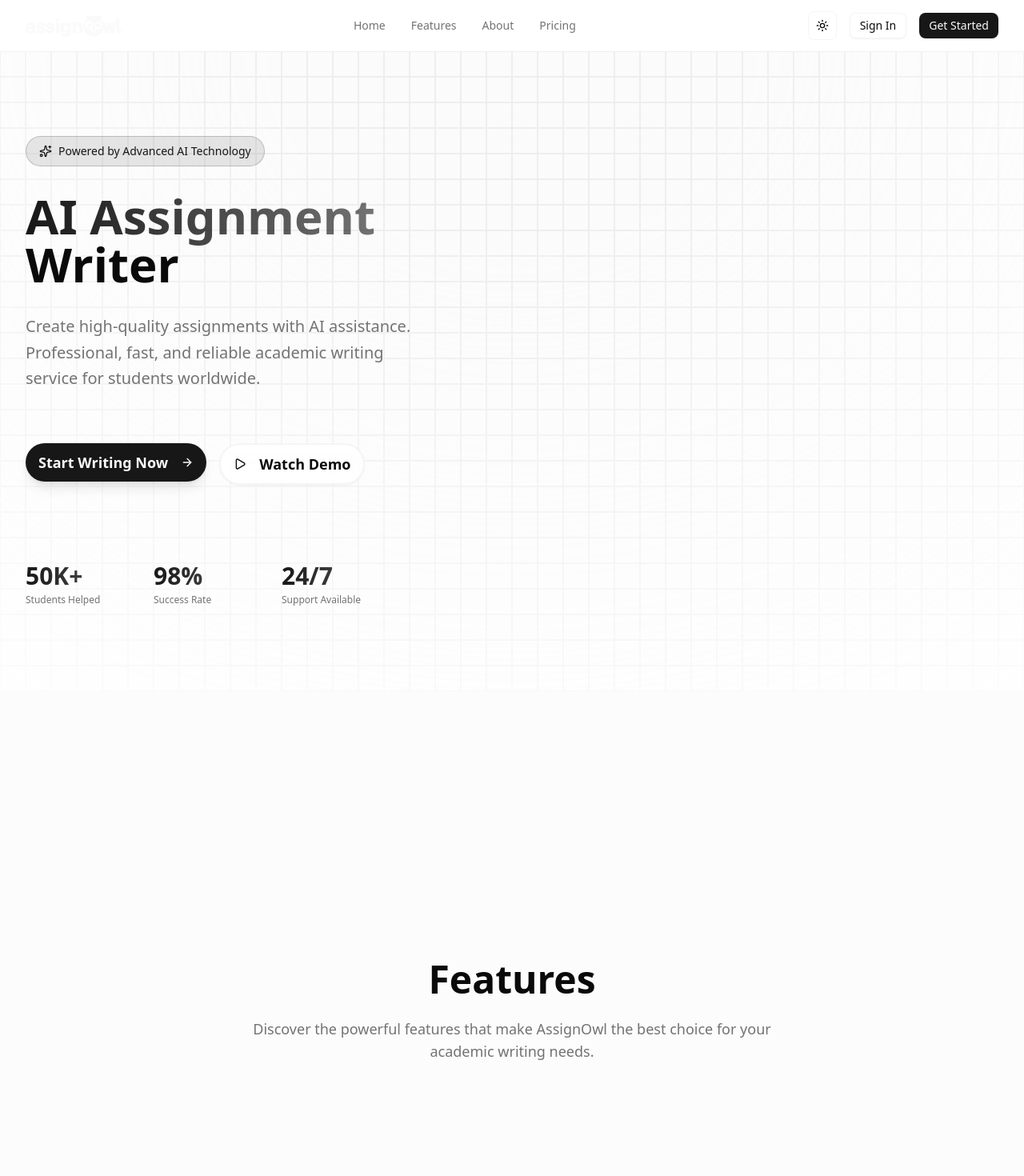
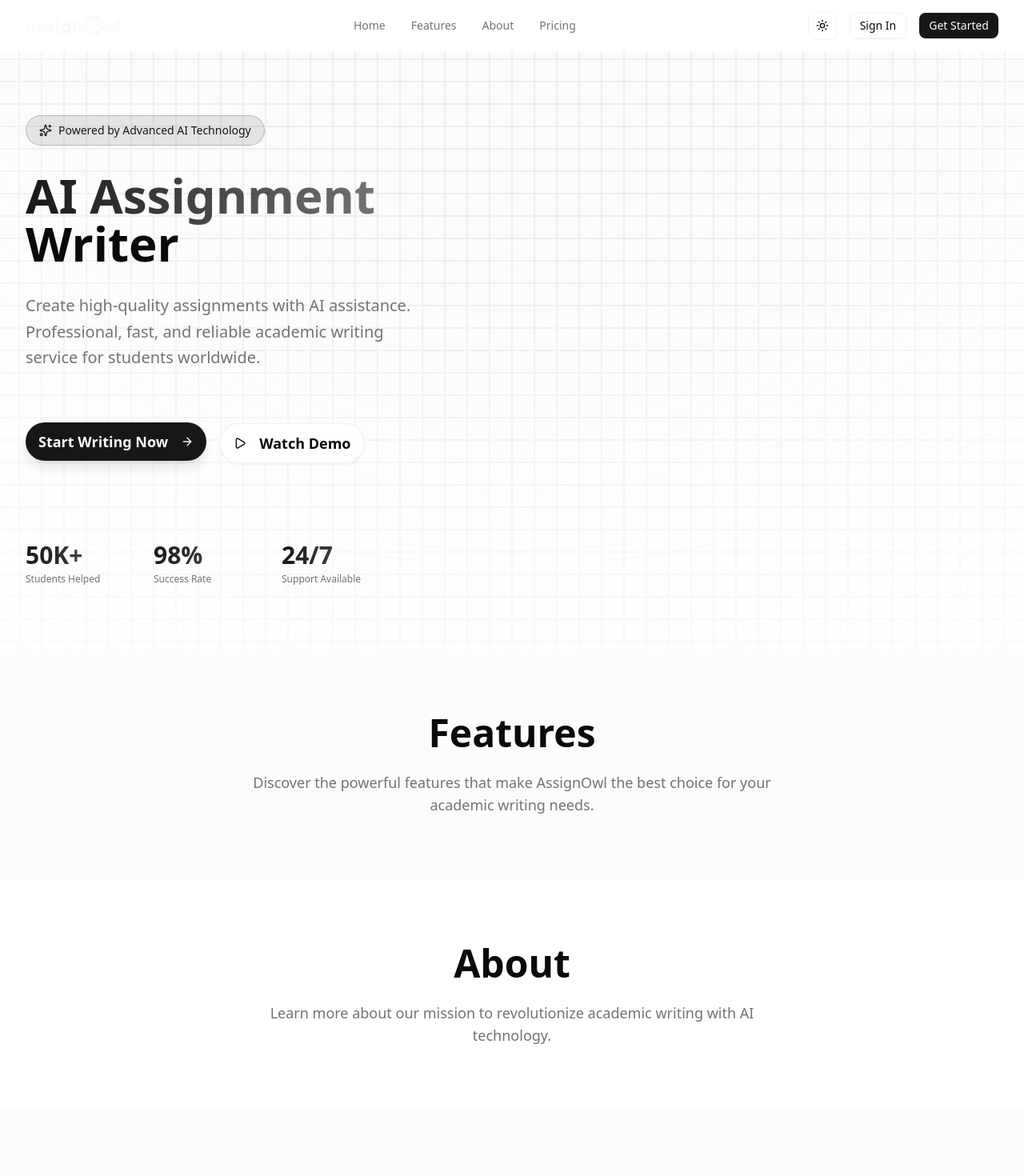
Before and after one commit to tanaymishra/assignowlfrontend, a Next.js app: page / in a window 1280 px wide. Shown: the top 1470 px of the page at 80% size. Built offline with nearby package versions, Linux system fonts and the light colour scheme.

Commit message:
hero correction

```diff
--- a/app/page.tsx
+++ b/app/page.tsx
@@ -8,7 +8,7 @@ export default function Home() {
      <HeroSection/>
 
       {/* Features Section */}
-      <section id="features" className="min-h-screen flex items-center justify-center bg-muted/30">
+      <section id="features" className="flex items-center justify-center bg-muted/30 py-20">
         <div className="container mx-auto px-4 sm:px-6 lg:px-8">
           <motion.div
             className="text-center space-y-6"
@@ -26,7 +26,7 @@ export default function Home() {
       </section>
 
       {/* About Section */}
-      <section id="about" className="min-h-screen flex items-center justify-center">
+      <section id="about" className="flex items-center justify-center py-20">
         <div className="container mx-auto px-4 sm:px-6 lg:px-8">
           <motion.div
             className="text-center space-y-6"
@@ -44,7 +44,7 @@ export default function Home() {
       </section>
 
       {/* Pricing Section */}
-      <section id="pricing" className="min-h-screen flex items-center justify-center bg-muted/30">
+      <section id="pricing" className="flex items-center justify-center bg-muted/30 py-20">
         <div className="container mx-auto px-4 sm:px-6 lg:px-8">
           <motion.div
             className="text-center space-y-6"
--- a/components/sections/home/hero.tsx
+++ b/components/sections/home/hero.tsx
@@ -16,15 +16,15 @@ export default function HeroSection() {
   };
 
   return (
-    <div className="relative flex min-h-screen w-full items-center justify-center overflow-hidden">
+    <div className="relative w-full overflow-hidden">
       {/* Full screen background ripple effect */}
       <div className="absolute inset-0 w-full h-full">
-        <BackgroundRippleEffect rows={25} cols={60} cellSize={32} />
+        <BackgroundRippleEffect rows={30} cols={80} cellSize={28} />
       </div>
 
       {/* Content Grid: Left content, Right empty */}
-      <div className="relative z-10 w-full max-w-7xl mx-auto px-4 sm:px-6 lg:px-8 h-full">
-        <div className="grid grid-cols-1 lg:grid-cols-2 gap-12 items-center h-full py-8">
+      <div className="relative z-10 w-full max-w-7xl mx-auto px-4 sm:px-6 lg:px-8">
+        <div className="grid grid-cols-1 lg:grid-cols-2 gap-12 items-center py-16 lg:py-20 min-h-[600px]">
           {/* Left Side - Content */}
           <div className="space-y-8 text-left">
             {/* Badge */}
--- a/components/ui/background-ripple-effect.tsx
+++ b/components/ui/background-ripple-effect.tsx
@@ -22,12 +22,12 @@ export const BackgroundRippleEffect = ({
     <div
       ref={ref}
       className={cn(
-        "absolute inset-0 h-full w-full min-h-screen",
+        "absolute inset-0 h-full w-full",
         "[--cell-border-color:var(--color-neutral-300)] [--cell-fill-color:var(--color-neutral-100)] [--cell-shadow-color:var(--color-neutral-500)]",
         "dark:[--cell-border-color:var(--color-neutral-700)] dark:[--cell-fill-color:var(--color-neutral-900)] dark:[--cell-shadow-color:var(--color-neutral-800)]",
       )}
     >
-      <div className="relative h-full w-full overflow-hidden flex items-start justify-center pt-0">
+      <div className="relative h-full w-full overflow-hidden flex items-center justify-center">
         <div className="pointer-events-none absolute inset-0 z-[2] h-full w-full overflow-hidden" />
         <DivGrid
           key={`base-${rippleKey}`}
@@ -88,7 +88,6 @@ const DivGrid = ({
     gridTemplateRows: `repeat(${rows}, ${cellSize}px)`,
     width: cols * cellSize,
     height: rows * cellSize,
-    marginInline: "auto",
   };
 
   return (
```
